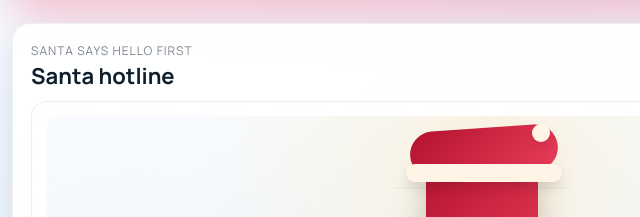
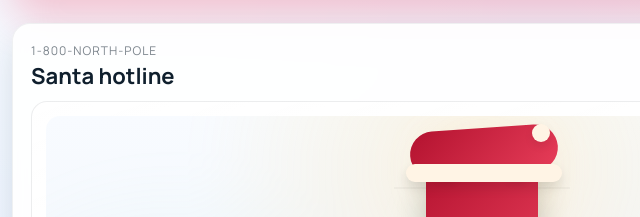
Before and after one commit to keelan-openai/North-Pole-Dial, a website: page public/index.html in a window 1280 px wide. Shown: the part 235-452 px from the top of the page, 158-798 px from the left. Drawn offline with Linux system fonts and the light colour scheme; a web font is replaced by a local one.

Commit message:
Update parent section header

```diff
--- a/public/index.html
+++ b/public/index.html
@@ -72,7 +72,7 @@
         <article class="panel call-panel" aria-label="Call Santa">
           <div class="panel-header">
             <div>
-              <p class="eyebrow">Santa says hello first</p>
+              <p class="eyebrow">1-800-NORTH-POLE</p>
               <h2>Santa hotline</h2>
             </div>
             <span class="tiny-note" id="connection-state">Not connected</span>
```
